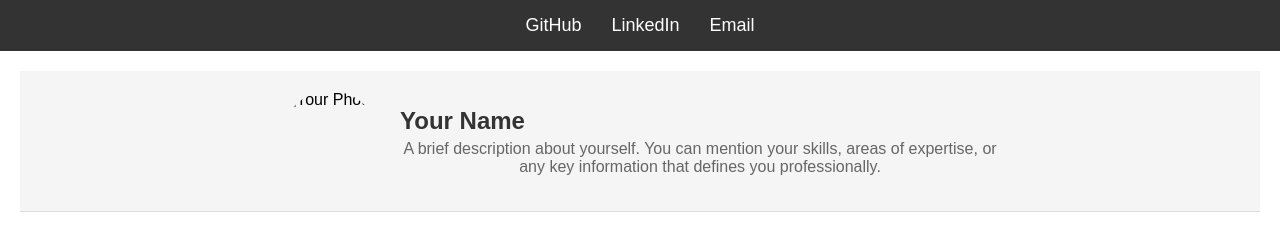
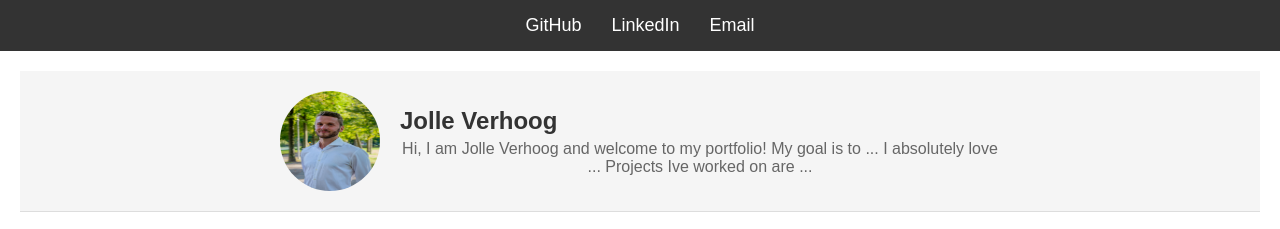
Before and after one commit to CrackinBee/CrackinBee.github.io, a plain HTML site: page index.html in a window 1280 px wide. Shown: the top 229 px of the page. Drawn offline with Linux system fonts and the light colour scheme.

Commit message:
prof pic

```diff
--- a/index.html
+++ b/index.html
@@ -8,6 +8,7 @@
 <body>
 
     <!-- Header Bar -->
+    <!-- ctrl shift v to preview -->
     <header>
         <div class="social-links">
             <a href="https://github.com/yourusername" target="_blank">GitHub</a>
@@ -21,10 +22,13 @@
     <main>
                 <!-- Profile Section -->
         <section class="profile">
-            <img src="images/yourphoto.jpg" alt="Your Photo" class="profile-photo">
+            <img src="profile_pic.jpg" alt="Your Photo" class="profile-photo">
             <div class="profile-description">
-                <h1>Your Name</h1>
-                <p>A brief description about yourself. You can mention your skills, areas of expertise, or any key information that defines you professionally.</p>
+                <h1>Jolle Verhoog</h1>
+                <p>
+                    Hi, I am Jolle Verhoog and welcome to my portfolio! My goal is to ... I absolutely love ... Projects Ive worked on are ...
+
+                </p>
             </div>
         </section>
 
```
Also changed, not shown: profile_pic.jpg (added).
